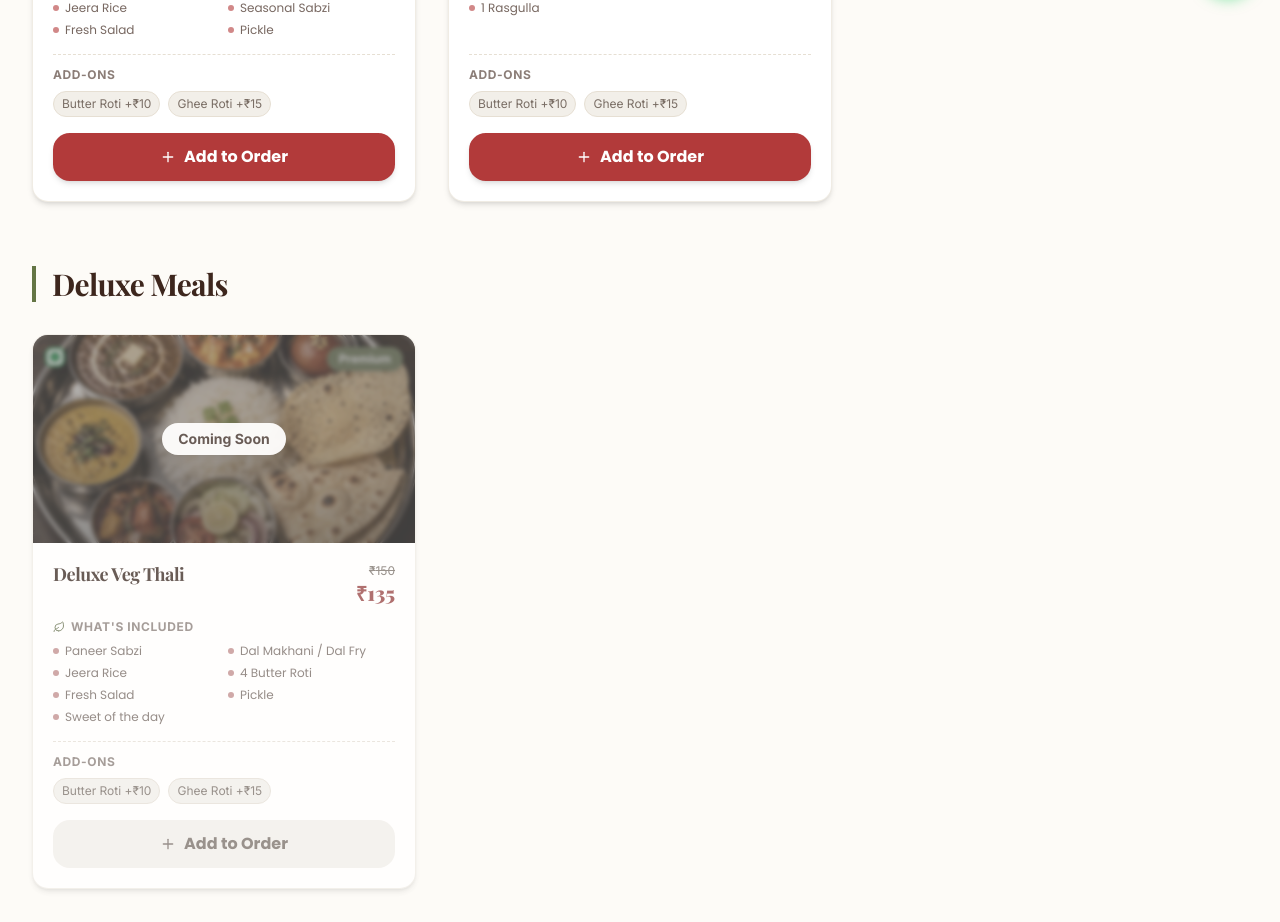
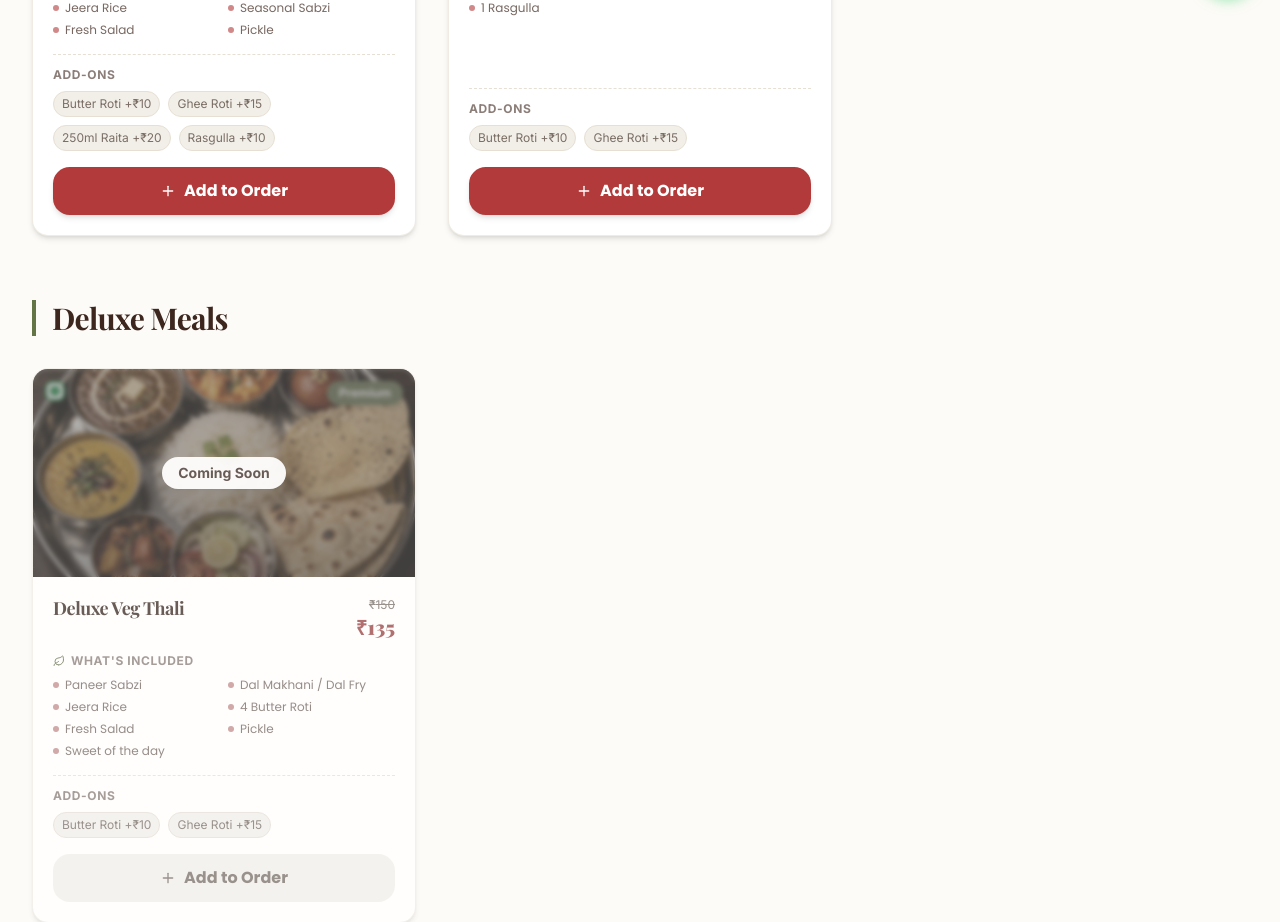
Before and after one commit to weber011/mummyfoodhub1, a Next.js app: page /menu/veg-meals in a window 1280 px wide. Shown: the part 780-1702 px from the top of the page. Built offline with nearby package versions, Linux system fonts and the light colour scheme; a web font is replaced by a local one.

Commit message:
Update Pocket Friendly Thali extras

```diff
--- a/src/app/menu/veg-meals/page.tsx
+++ b/src/app/menu/veg-meals/page.tsx
@@ -30,7 +30,7 @@ export default function VegMealsPage() {
               image="/images/regular veg thali.jpeg"
               badge="Bestseller"
               items={["4 Butter Roti", "Dal of the day", "Jeera Rice", "Seasonal Sabzi", "Fresh Salad", "Pickle"]}
-              extras={[{ name: "Butter Roti", price: 10 }, { name: "Ghee Roti", price: 15 }]}
+              extras={[{ name: "Butter Roti", price: 10 }, { name: "Ghee Roti", price: 15 }, { name: "250ml Raita", price: 20 }, { name: "Rasgulla", price: 10 }]}
             />
             <MenuCard
               title="Special Combo Thali"
```
